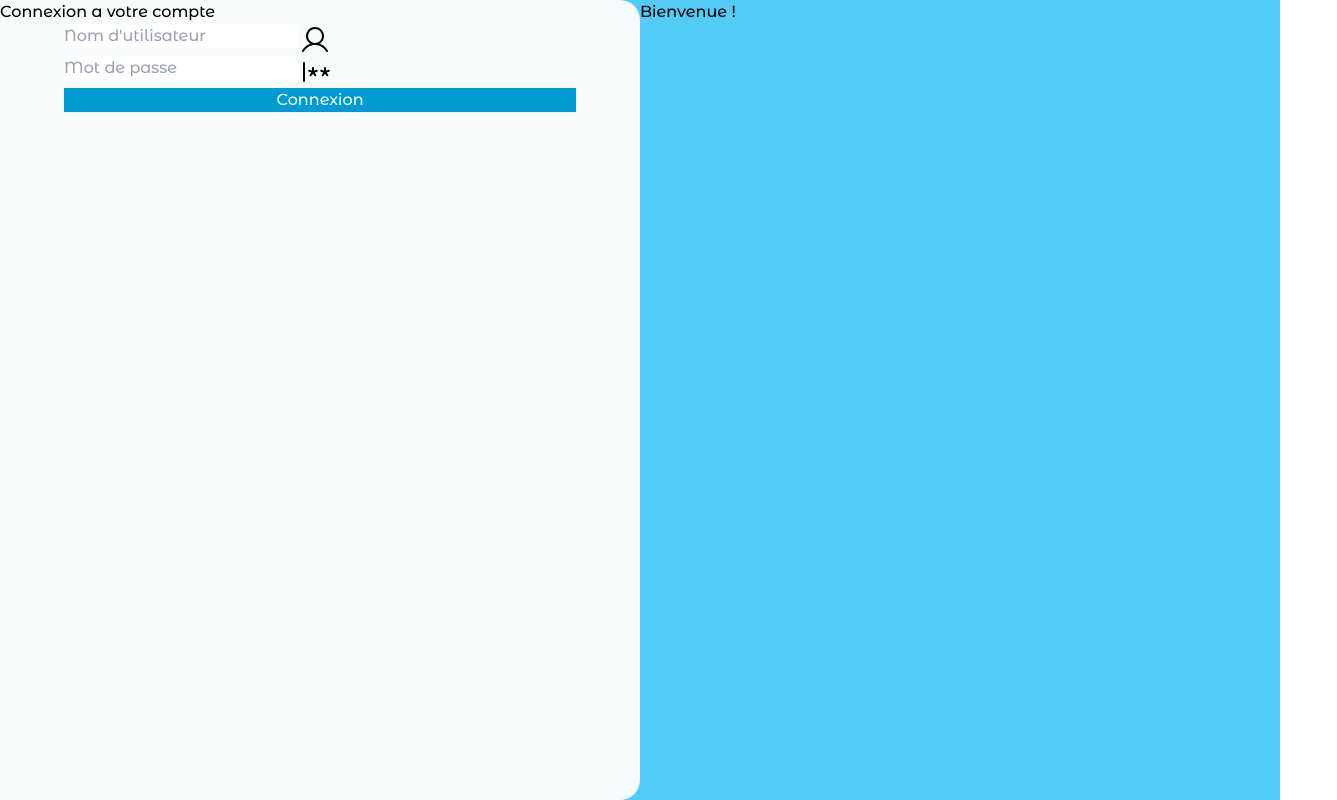
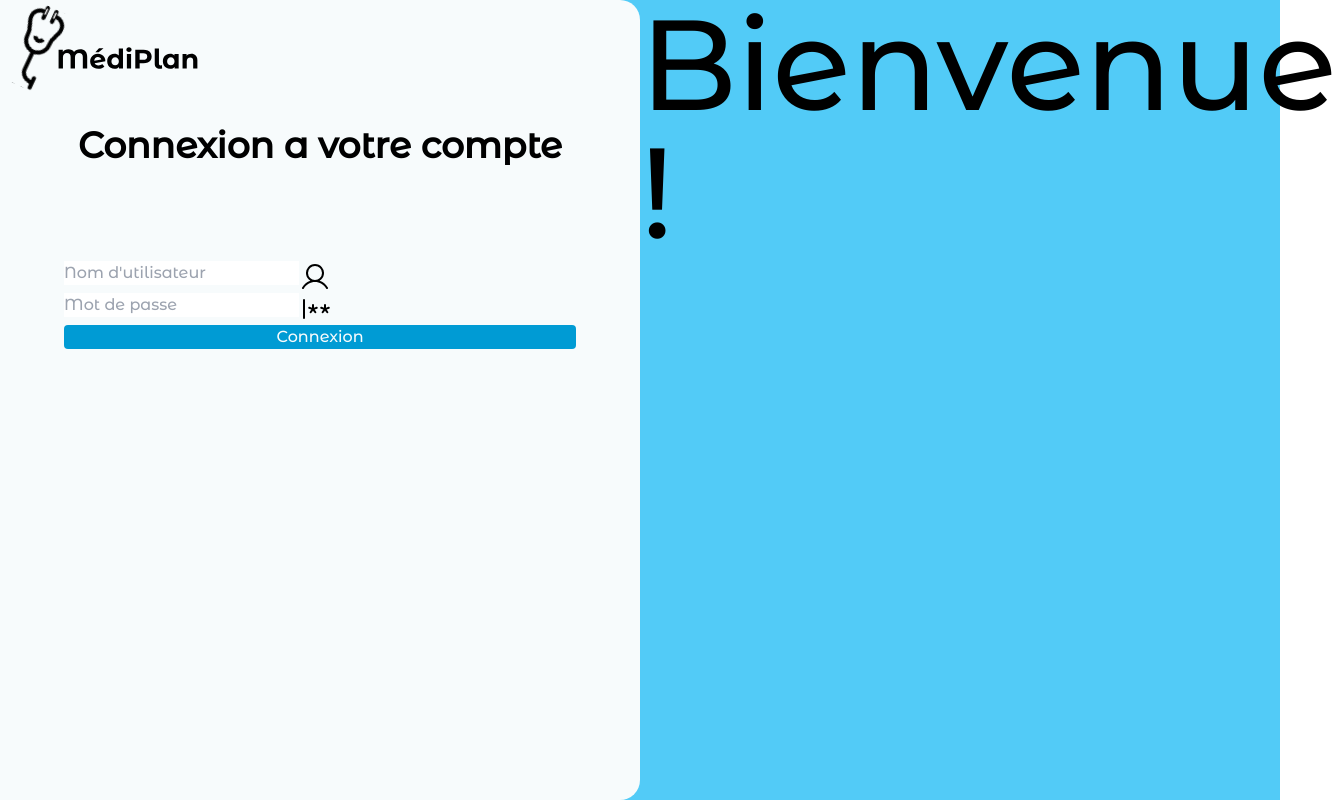
Before and after one commit to ralixt/MediPlan, a Next.js app: page / in a window 1280 px wide. Shown: the whole page, 1337 px wide, since content can reach past the window. Built offline with nearby package versions, Linux system fonts and the light colour scheme.

Commit message:
add logo

```diff
--- a/src/app/layout.tsx
+++ b/src/app/layout.tsx
@@ -6,7 +6,11 @@ export const metadata: Metadata = {
   title: 'MediPlan - Accueil',
   description: 'Bienvenue sur MediPlan',
 }
-const montserrat_alternates = Montserrat_Alternates({weight: "500",subsets:["latin"]})
+const montserrat_alternates = Montserrat_Alternates({
+    weight: "500",
+    subsets:["latin"],
+    variable:'--font-montserrat_alternates'
+})
 export default function RootLayout({children,}: {children: React.ReactNode}) {
 
 
--- a/src/components.temporary/buttons.component.tsx
+++ b/src/components.temporary/buttons.component.tsx
@@ -9,7 +9,7 @@ export const LoginButton = () => {
     //   Sign in
     // </button>
 
-    <button type="submit" className="bg-dark-blue text-white">
+    <button type="submit" className="bg-dark-blue text-white rounded hover:rounded-xl">
         Connexion
     </button>
   );
--- a/src/components.temporary/login.tsx
+++ b/src/components.temporary/login.tsx
@@ -3,6 +3,7 @@ import React, {useRef} from "react";
 import {signIn} from "next-auth/react";
 import {LoginButton} from "@/components.temporary/buttons.component";
 import {Password, User} from "@phosphor-icons/react";
+import Image from "next/image";
 
 
 type Props = {
@@ -27,7 +28,15 @@ export const Login = (props: Props) => {
     return (
         <main className="bg-light-blue h-screen w-screen flex">
             <div className={'${props.className} bg-white h-full w-1/2 rounded-r-1_25rem flex-row'}>
-                <div className="w-full">
+
+                <Image
+                    src="/mediplanLogo.svg"
+                    alt="Mediplan Logo"
+                    width={200}
+                    height={200}
+                />
+
+                <div className="w-full flex justify-center font-bold text-4xl mb-24 mt-8">
                     <h1>Connexion a votre compte</h1>
                 </div>
                 <form method="POST" onSubmit={onSubmit} className="flex flex-col w-4/5 mx-auto">
@@ -54,7 +63,7 @@ export const Login = (props: Props) => {
 
                 </form>
             </div>
-            <div className="bg-light-blue h-full w-1/2">
+            <div className="bg-light-blue h-full w-1/2 flex text-9xl">
                 <h1>Bienvenue !</h1>
             </div>
 
--- a/tailwind.config.ts
+++ b/tailwind.config.ts
@@ -5,11 +5,6 @@ const config: Config = {
         "./src/**/*.{js,ts,jsx,tsx,mdx}"
     ],
     theme: {
-        fontFamily: {
-            //   <style>
-            //   @import url('https://fonts.googleapis.com/css2?family=Montserrat+Alternates:ital,wght@0,100;0,200;0,300;0,400;0,500;0,600;0,700;0,800;0,900;1,100;1,200;1,300;1,400;1,500;1,600;1,700;1,800;1,900&display=swap');
-            // </style>
-        },
 
         extend: {
             backgroundImage: {
```
Also changed, not shown: public/mediplanLogo.svg (added).
